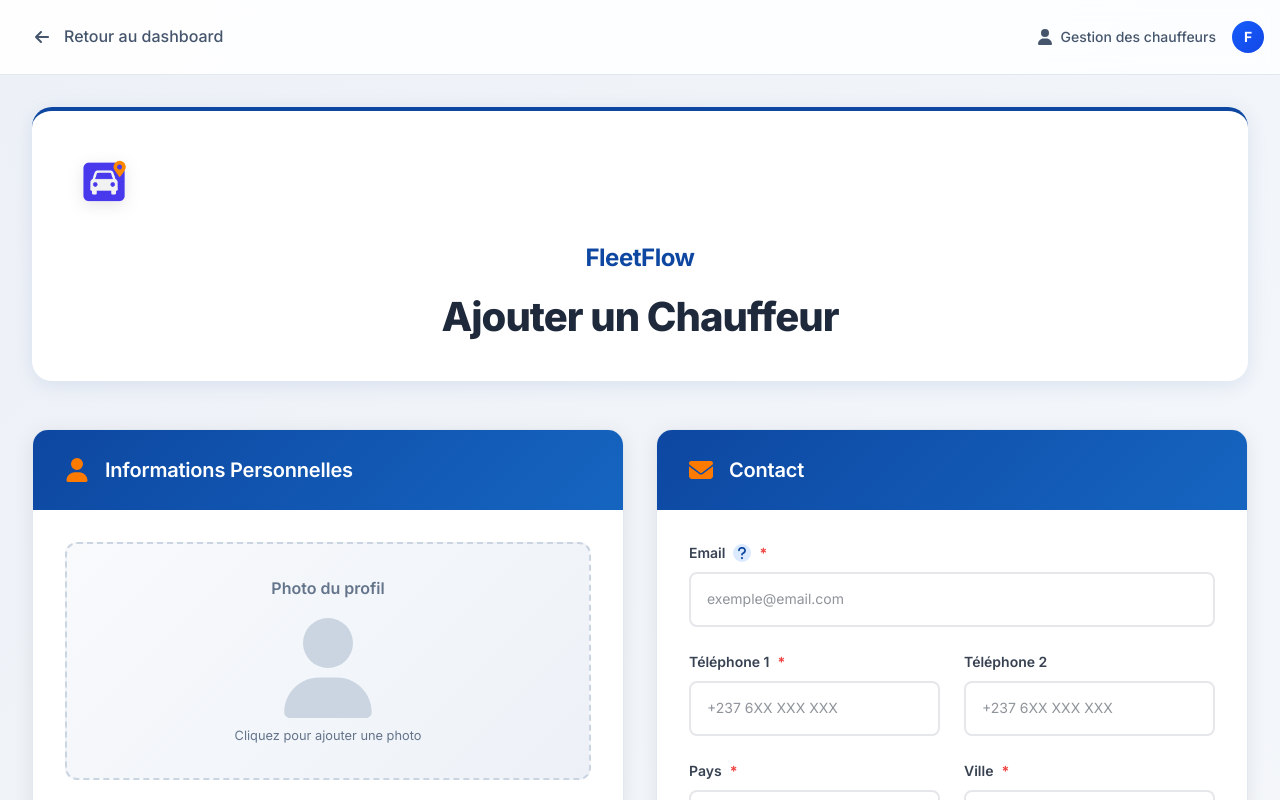
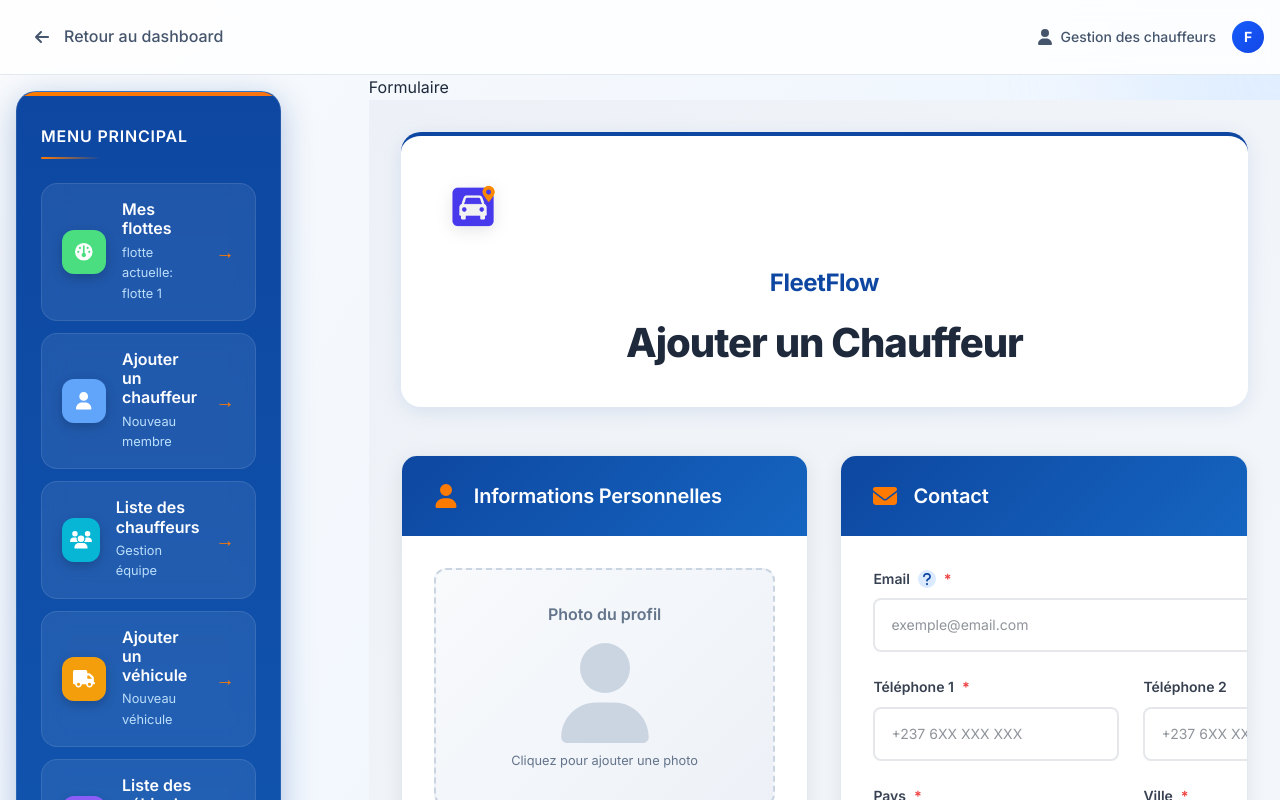
Before and after one commit to DeDjomo/ProjetReseau, a Next.js app: page /driverForm in a window 1280 px wide. Shown: the top 800 px of the page. Built offline with nearby package versions, Linux system fonts and the light colour scheme.

Commit message:
fixation de la sidebar

```diff
--- a/src/app/chauffeurs/page.tsx
+++ b/src/app/chauffeurs/page.tsx
@@ -15,6 +15,7 @@
     faCheckCircle,
     faTimesCircle
 } from '@fortawesome/free-solid-svg-icons';
+import SideBar from "@/components/SideBar";
 
 export default function ChauffeursList() {
     const router = useRouter();
@@ -108,7 +109,8 @@
     return (
         <div className="min-h-screen bg-gradient-to-br from-slate-50 to-blue-50">
             <MenuBar />
-
+            <div className="inline-flex min-h-screen w-full">
+                <SideBar />
             <main className="max-w-7xl mx-auto p-6">
                 {/* Header */}
                 <div className="mb-8">
@@ -299,5 +301,6 @@
                 )}
             </main>
         </div>
+        </div>
     );
 }
--- a/src/app/driverForm/page.tsx
+++ b/src/app/driverForm/page.tsx
@@ -3,6 +3,7 @@
 import { FontAwesomeIcon } from '@fortawesome/react-fontawesome';
 import { faArrowLeft, faUser } from '@fortawesome/free-solid-svg-icons';
 import { useRouter } from 'next/navigation';
+import SideBar from "@/components/SideBar";
 
 export default function DriverFormPage() {
     const router = useRouter();
@@ -37,21 +38,23 @@
                     </div>
                 </div>
             </header>
+            <div className="inline-flex min-h-screen w-full">
+                <SideBar />
 
             {/* Contenu principal */}
-            <main className="relative">
+                <main className="relative ml-18">
                     {/* Background decoratif */}
                     <div className="absolute inset-0 overflow-hidden pointer-events-none">
                         <div className="absolute -top-40 -right-40 w-80 h-80 bg-blue-200/30 rounded-full blur-3xl"></div>
                         <div className="absolute -bottom-40 -left-40 w-80 h-80 bg-orange-200/30 rounded-full blur-3xl"></div>
                     </div>
 
-                {/* Formulaire */}
+                     Formulaire
                     <div className="relative z-10">
                         <DriverForm />
                     </div>
                 </main>
-
+            </div>
             {/* Footer optionnel */}
             <footer className="bg-white/50 backdrop-blur-sm border-t border-slate-200 py-6 mt-12">
                 <div className="max-width-1400px mx-auto px-4 text-center">
--- /dev/null
+++ b/src/components/VehiculeForm.tsx
@@ -0,0 +1,45 @@
+'use client';
+
+import React, { useState } from 'react';
+import { FontAwesomeIcon } from '@fortawesome/react-fontawesome';
+import {
+    faQuestion,
+    faUser,
+    faEnvelope,
+    faTruck,
+    faIdCard
+} from '@fortawesome/free-solid-svg-icons';
+import styles from './DriverForm.module.css';
+
+export default function VehiculeForm(){
+    const [formData, setFormData] = useState({
+        marque: '',
+        immatriculation: '',
+    });
+
+    const handleChange = (field: string) => (e: React.ChangeEvent<HTMLInputElement>) => {
+        setFormData(prev => ({ ...prev, [field]: e.target.value }));
+    };
+
+    const handleSubmit = (e: React.FormEvent) => {
+        e.preventDefault();
+        console.log('Données du formulaire:', formData);
+    };
+
+    return (
+        <div className={styles.driverForm}>
+            <div className={styles.container}>
+                <div className={styles.header}>
+                    <img src="/images/logo.png" alt="Logo FleetFlow" className={styles.logo} />
+                    <div className={styles.fleetFlow}>FleetFlow</div>
+                    <h1 className={styles.mainTitle}>Ajouter un Chauffeur</h1>
+                </div>
+                <form onSubmit={handleSubmit}>
+                    <div className={styles.formGrid}>
+
+                    </div>
+                </form>
+            </div>
+        </div>
+    );
+}
```
Lines whose indentation alone changed are shown as unchanged.
